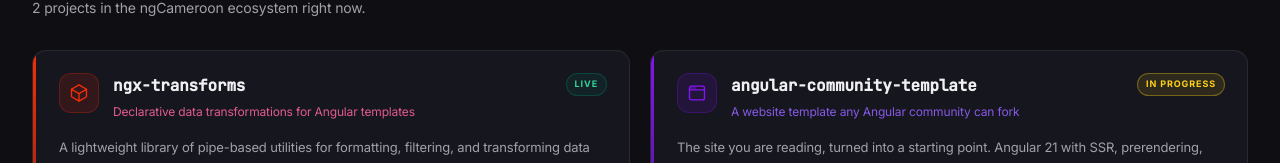
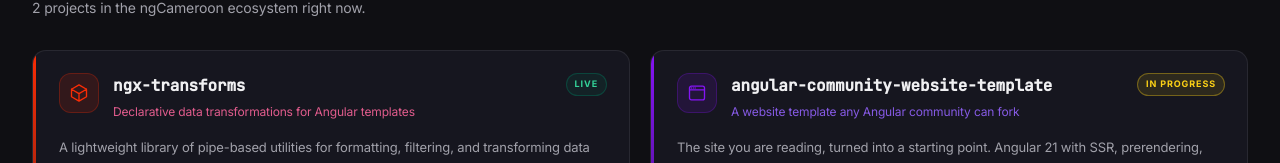
Before and after one commit to ngcameroon/angular-community-website-template, an Angular app: page /open-source in a window 1280 px wide. Shown: the part 586-749 px from the top of the page. Built offline with nearby package versions, Linux system fonts and the light colour scheme.

Commit message:
Match the published repository name

```diff
--- a/package.json
+++ b/package.json
@@ -1,5 +1,5 @@
 {
-  "name": "angular-community-template",
+  "name": "angular-community-website-template",
   "version": "0.0.0",
   "scripts": {
     "ng": "ng",
--- a/src/app/pages/open-source/open-source.data.ts
+++ b/src/app/pages/open-source/open-source.data.ts
@@ -41,7 +41,7 @@ export const OPEN_SOURCE_PROJECTS: readonly OpenSourceProject[] = [
   },
   {
     id: 'community-template',
-    name: 'angular-community-template',
+    name: 'angular-community-website-template',
     tagline: 'A website template any Angular community can fork',
     description:
       'The site you are reading, turned into a starting point. Angular 21 with SSR, prerendering, and Tailwind CSS 4, plus a roadmap timeline and a meetups scheduler. Change one config file to make it yours.',
@@ -50,8 +50,8 @@ export const OPEN_SOURCE_PROJECTS: readonly OpenSourceProject[] = [
     icon: 'templates',
     accent: 'oklch(53.18% 0.28 296.97)',
     tags: ['Angular 21', 'SSR + prerender', 'Tailwind 4', 'Config driven'],
-    repoUrl: 'https://github.com/ngcameroon/angular-community-template',
+    repoUrl: 'https://github.com/ngcameroon/angular-community-website-template',
     npmUrl: null,
-    installCommand: 'npx degit ngcameroon/angular-community-template my-community',
+    installCommand: 'npx degit ngcameroon/angular-community-website-template my-community',
   },
 ];
```
Also changed, not shown: 2 other files (tests, documents, lock files or other folders).
